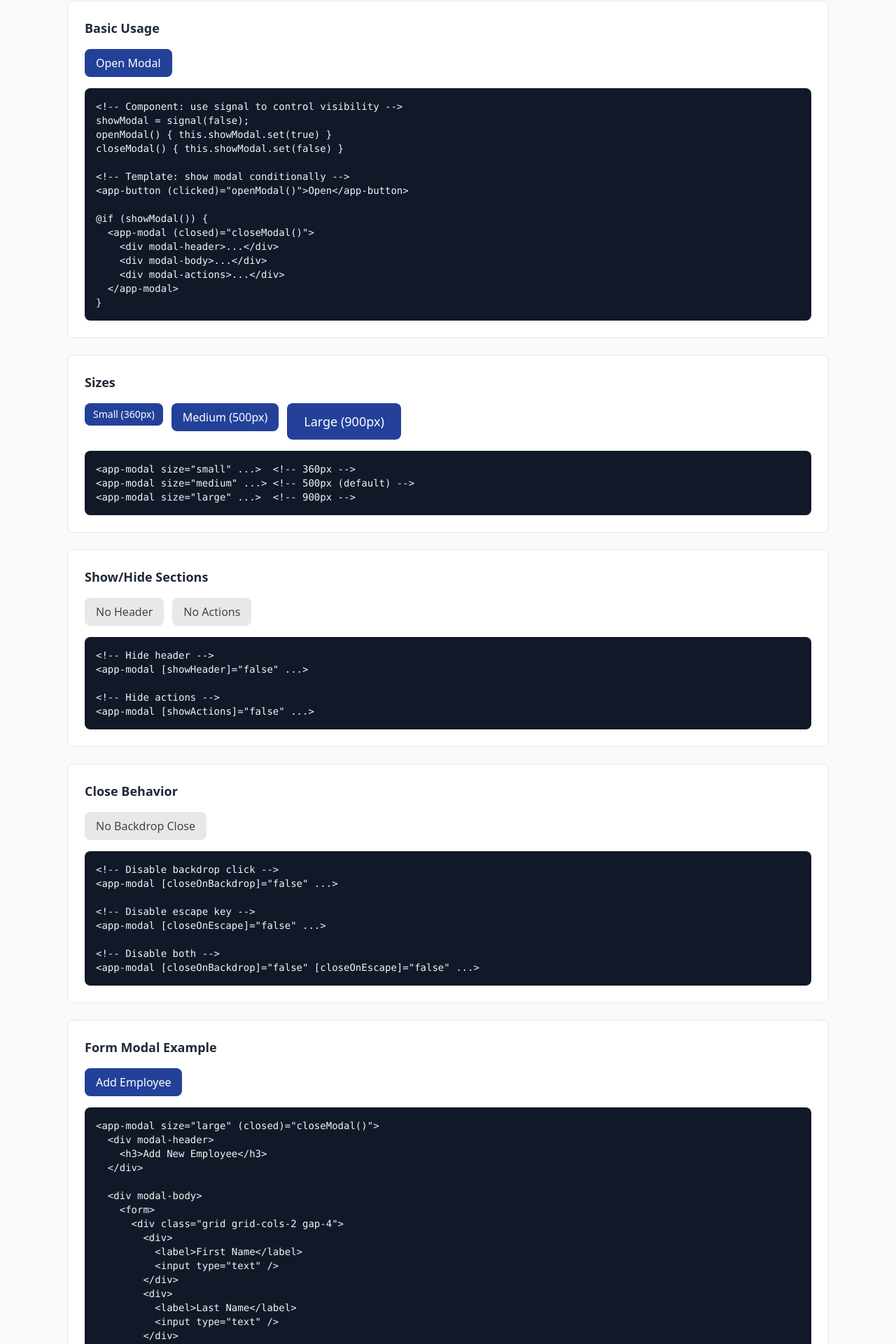
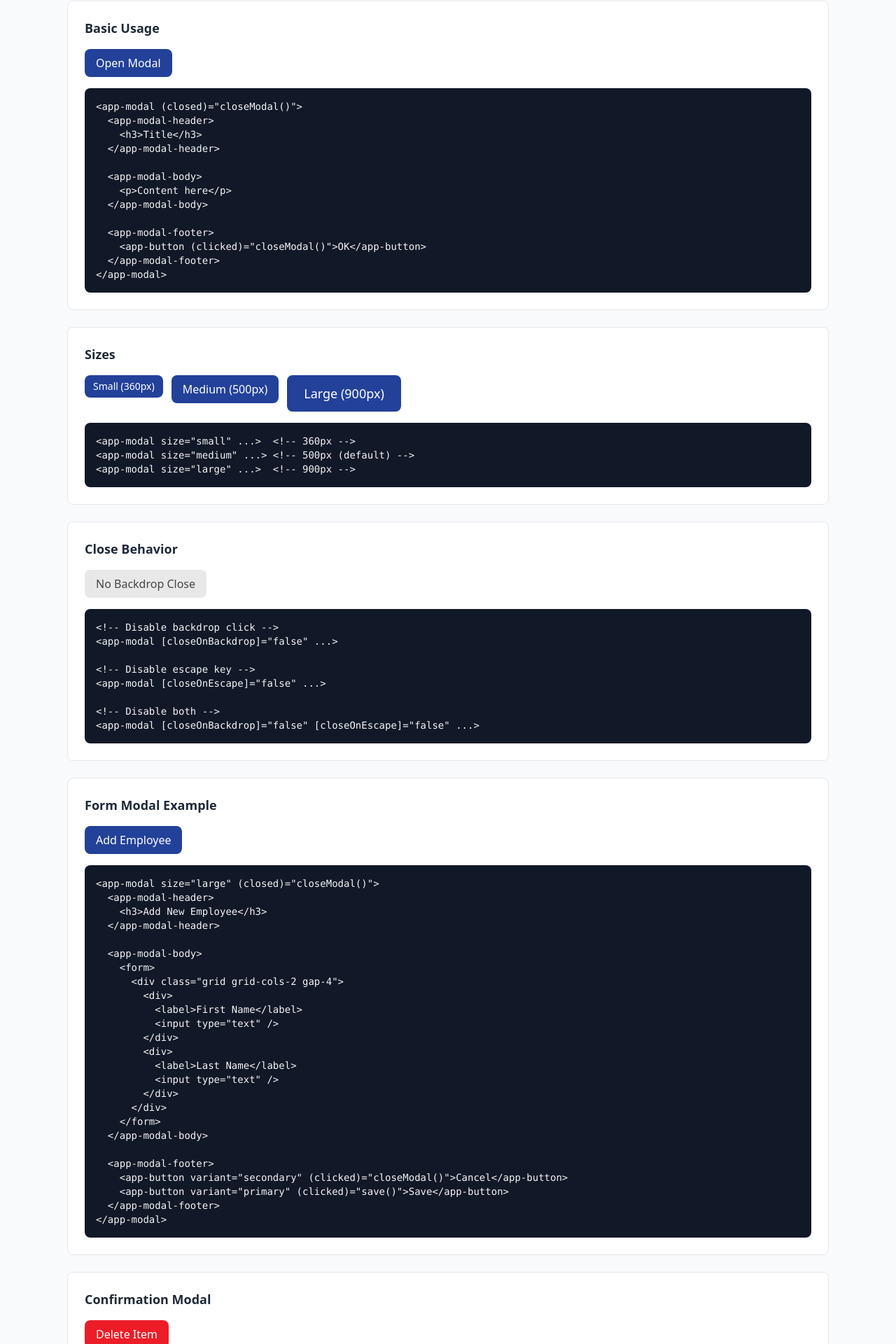
Before and after one commit to Moha-sami/HR_System, an Angular app in the folder src/Buy2.Frontend/Front/: page /docs/modal in a window 1280 px wide. Shown: the part 288-2208 px from the top of the page at 70% size. Built offline with nearby package versions, Linux system fonts and the light colour scheme.

Commit message:
SCRUM-58: Refactor modal documentation to use reusable modal components for header, body, and footer and close button

```diff
--- a/src/Buy2.Frontend/Front/src/app/features/docs/modal/modal-docs.component.html
+++ b/src/Buy2.Frontend/Front/src/app/features/docs/modal/modal-docs.component.html
@@ -27,35 +27,33 @@
 
       @if (basicModal()) {
         <app-modal (closed)="closeModal(basicModal)">
-          <div modal-header>
+          <app-modal-header>
             <h3 class="text-lg font-semibold text-neutral-800">Basic Modal</h3>
-          </div>
-          <div modal-body>
-            <p class="text-neutral-600">This is a basic modal with header, body, and actions.</p>
-          </div>
-          <div modal-actions>
+          </app-modal-header>
+          <app-modal-body>
+            <p class="text-neutral-600">This is a basic modal with header, body, and footer.</p>
+          </app-modal-body>
+          <app-modal-footer>
             <app-button variant="primary" (clicked)="closeModal(basicModal)">Got it</app-button>
-          </div>
+          </app-modal-footer>
         </app-modal>
       }
 
       <pre
         class="bg-neutral-900 text-neutral-100 p-4 rounded-lg text-sm overflow-x-auto"
-      ><code>&lt;!-- Component: use signal to control visibility --&gt;
-showModal = signal&#40;false&#41;;
-openModal&#40;&#41; &#123; this.showModal.set&#40;true&#41; &#125;
-closeModal&#40;&#41; &#123; this.showModal.set&#40;false&#41; &#125;
+      ><code>&lt;app-modal (closed)="closeModal()"&gt;
+  &lt;app-modal-header&gt;
+    &lt;h3&gt;Title&lt;/h3&gt;
+  &lt;/app-modal-header&gt;
 
-&lt;!-- Template: show modal conditionally --&gt;
-&lt;app-button &#40;clicked&#41;=&quot;openModal&#40;&#41;&quot;&gt;Open&lt;/app-button&gt;
+  &lt;app-modal-body&gt;
+    &lt;p&gt;Content here&lt;/p&gt;
+  &lt;/app-modal-body&gt;
 
-&#64;if &#40;showModal&#40;&#41;&#41; &#123;
-  &lt;app-modal &#40;closed&#41;=&quot;closeModal&#40;&#41;&quot;&gt;
-    &lt;div modal-header&gt;...&lt;/div&gt;
-    &lt;div modal-body&gt;...&lt;/div&gt;
-    &lt;div modal-actions&gt;...&lt;/div&gt;
-  &lt;/app-modal&gt;
-&#125;</code></pre>
+  &lt;app-modal-footer&gt;
+    &lt;app-button (clicked)="closeModal()"&gt;OK&lt;/app-button&gt;
+  &lt;/app-modal-footer&gt;
+&lt;/app-modal&gt;</code></pre>
     </section>
 
     <!-- ═══════════════════════════════════════════════════════ -->
@@ -76,29 +74,29 @@ closeModal&#40;&#41; &#123; this.showModal.set&#40;false&#41; &#125;
 
       @if (smallModal()) {
         <app-modal size="small" (closed)="closeModal(smallModal)">
-          <div modal-header>
+          <app-modal-header>
             <h3 class="text-lg font-semibold text-neutral-800">Small Modal</h3>
-          </div>
-          <div modal-body>
+          </app-modal-header>
+          <app-modal-body>
             <p class="text-neutral-600">360px wide. Good for alerts and confirmations.</p>
-          </div>
-          <div modal-actions>
+          </app-modal-body>
+          <app-modal-footer>
             <app-button variant="primary" (clicked)="closeModal(smallModal)">OK</app-button>
-          </div>
+          </app-modal-footer>
         </app-modal>
       }
 
       @if (largeModal()) {
         <app-modal size="large" (closed)="closeModal(largeModal)">
-          <div modal-header>
+          <app-modal-header>
             <h3 class="text-lg font-semibold text-neutral-800">Large Modal</h3>
-          </div>
-          <div modal-body>
+          </app-modal-header>
+          <app-modal-body>
             <p class="text-neutral-600">900px wide. Good for forms and complex content.</p>
-          </div>
-          <div modal-actions>
+          </app-modal-body>
+          <app-modal-footer>
             <app-button variant="primary" (clicked)="closeModal(largeModal)">Got it</app-button>
-          </div>
+          </app-modal-footer>
         </app-modal>
       }
 
@@ -107,54 +105,6 @@ closeModal&#40;&#41; &#123; this.showModal.set&#40;false&#41; &#125;
       ><code>&lt;app-modal size="small" ...&gt;  &lt;!-- 360px --&gt;
 &lt;app-modal size="medium" ...&gt; &lt;!-- 500px (default) --&gt;
 &lt;app-modal size="large" ...&gt;  &lt;!-- 900px --&gt;</code></pre>
-    </section>
-
-    <!-- ═══════════════════════════════════════════════════════ -->
-    <!-- SHOW/HIDE SECTIONS                                     -->
-    <!-- ═══════════════════════════════════════════════════════ -->
-    <section class="bg-white rounded-lg border border-neutral-200 p-6 mb-6">
-      <h2 class="text-lg font-semibold text-neutral-800 mb-4">Show/Hide Sections</h2>
-
-      <div class="flex gap-3 mb-4">
-        <app-button variant="secondary" (clicked)="openModal(noHeaderModal)">No Header</app-button>
-        <app-button variant="secondary" (clicked)="openModal(noActionsModal)"
-          >No Actions</app-button
-        >
-      </div>
-
-      @if (noHeaderModal()) {
-        <app-modal [showHeader]="false" (closed)="closeModal(noHeaderModal)">
-          <div modal-body>
-            <p class="text-neutral-600">
-              This modal has no header section. The close button is also hidden.
-            </p>
-          </div>
-          <div modal-actions>
-            <app-button variant="primary" (clicked)="closeModal(noHeaderModal)">Close</app-button>
-          </div>
-        </app-modal>
-      }
-
-      @if (noActionsModal()) {
-        <app-modal [showActions]="false" (closed)="closeModal(noActionsModal)">
-          <div modal-header>
-            <h3 class="text-lg font-semibold text-neutral-800">No Actions</h3>
-          </div>
-          <div modal-body>
-            <p class="text-neutral-600">
-              This modal has no actions footer. Close by clicking backdrop or pressing Escape.
-            </p>
-          </div>
-        </app-modal>
-      }
-
-      <pre
-        class="bg-neutral-900 text-neutral-100 p-4 rounded-lg text-sm overflow-x-auto"
-      ><code>&lt;!-- Hide header --&gt;
-&lt;app-modal [showHeader]="false" ...&gt;
-
-&lt;!-- Hide actions --&gt;
-&lt;app-modal [showActions]="false" ...&gt;</code></pre>
     </section>
 
     <!-- ═══════════════════════════════════════════════════════ -->
@@ -171,17 +121,17 @@ closeModal&#40;&#41; &#123; this.showModal.set&#40;false&#41; &#125;
 
       @if (noBackdropModal()) {
         <app-modal [closeOnBackdrop]="false" (closed)="closeModal(noBackdropModal)">
-          <div modal-header>
+          <app-modal-header>
             <h3 class="text-lg font-semibold text-neutral-800">Backdrop Disabled</h3>
-          </div>
-          <div modal-body>
+          </app-modal-header>
+          <app-modal-body>
             <p class="text-neutral-600">
               Clicking outside does nothing. Press Escape or click the button to close.
             </p>
-          </div>
-          <div modal-actions>
+          </app-modal-body>
+          <app-modal-footer>
             <app-button variant="primary" (clicked)="closeModal(noBackdropModal)">Close</app-button>
-          </div>
+          </app-modal-footer>
         </app-modal>
       }
 
@@ -215,10 +165,10 @@ closeModal&#40;&#41; &#123; this.showModal.set&#40;false&#41; &#125;
 
       @if (formModal()) {
         <app-modal size="large" (closed)="closeModal(formModal)">
-          <div modal-header>
+          <app-modal-header>
             <h3 class="text-lg font-semibold text-neutral-800">Add New Employee</h3>
-          </div>
-          <div modal-body>
+          </app-modal-header>
+          <app-modal-body>
             <form class="space-y-4">
               <div class="grid grid-cols-2 gap-4">
                 <div>
@@ -258,22 +208,22 @@ closeModal&#40;&#41; &#123; this.showModal.set&#40;false&#41; &#125;
                 </select>
               </div>
             </form>
-          </div>
-          <div modal-actions>
+          </app-modal-body>
+          <app-modal-footer>
             <app-button variant="secondary" (clicked)="closeModal(formModal)">Cancel</app-button>
             <app-button variant="primary" (clicked)="onSubmit()">Save Employee</app-button>
-          </div>
+          </app-modal-footer>
         </app-modal>
       }
 
       <pre
         class="bg-neutral-900 text-neutral-100 p-4 rounded-lg text-sm overflow-x-auto"
       ><code>&lt;app-modal size="large" (closed)="closeModal()"&gt;
-  &lt;div modal-header&gt;
+  &lt;app-modal-header&gt;
     &lt;h3&gt;Add New Employee&lt;/h3&gt;
-  &lt;/div&gt;
+  &lt;/app-modal-header&gt;
 
-  &lt;div modal-body&gt;
+  &lt;app-modal-body&gt;
     &lt;form&gt;
       &lt;div class="grid grid-cols-2 gap-4"&gt;
         &lt;div&gt;
@@ -286,12 +236,12 @@ closeModal&#40;&#41; &#123; this.showModal.set&#40;false&#41; &#125;
         &lt;/div&gt;
       &lt;/div&gt;
     &lt;/form&gt;
-  &lt;/div&gt;
+  &lt;/app-modal-body&gt;
 
-  &lt;div modal-actions&gt;
+  &lt;app-modal-footer&gt;
     &lt;app-button variant="secondary" (clicked)="closeModal()"&gt;Cancel&lt;/app-button&gt;
     &lt;app-button variant="primary" (clicked)="save()"&gt;Save&lt;/app-button&gt;
-  &lt;/div&gt;
+  &lt;/app-modal-footer&gt;
 &lt;/app-modal&gt;</code></pre>
     </section>
 
@@ -306,8 +256,8 @@ closeModal&#40;&#41; &#123; this.showModal.set&#40;false&#41; &#125;
       </div>
 
       @if (confirmModal()) {
-        <app-modal size="small" [showHeader]="false" (closed)="closeModal(confirmModal)">
-          <div modal-body>
+        <app-modal size="small" (closed)="closeModal(confirmModal)">
+          <app-modal-body>
             <div class="text-center">
               <div
                 class="mx-auto flex items-center justify-center h-12 w-12 rounded-full bg-red-100 mb-4"
@@ -329,18 +279,18 @@ closeModal&#40;&#41; &#123; this.showModal.set&#40;false&#41; &#125;
               <h3 class="text-lg font-semibold text-neutral-800 mb-2">Delete Item?</h3>
               <p class="text-neutral-500 text-sm">This action cannot be undone.</p>
             </div>
-          </div>
-          <div modal-actions>
+          </app-modal-body>
+          <app-modal-footer>
             <app-button variant="secondary" (clicked)="onCancel()">Cancel</app-button>
             <app-button variant="danger" (clicked)="onConfirm()">Delete</app-button>
-          </div>
+          </app-modal-footer>
         </app-modal>
       }
 
       <pre
         class="bg-neutral-900 text-neutral-100 p-4 rounded-lg text-sm overflow-x-auto"
-      ><code>&lt;app-modal size="small" [showHeader]="false" (closed)="closeModal()"&gt;
-  &lt;div modal-body&gt;
+      ><code>&lt;app-modal size="small" (closed)="closeModal()"&gt;
+  &lt;app-modal-body&gt;
     &lt;div class="text-center"&gt;
       &lt;div class="icon-circle bg-red-100"&gt;
         &lt;svg class="text-red-600"&gt;...&lt;/svg&gt;
@@ -348,11 +298,12 @@ closeModal&#40;&#41; &#123; this.showModal.set&#40;false&#41; &#125;
       &lt;h3&gt;Delete Item?&lt;/h3&gt;
       &lt;p&gt;This action cannot be undone.&lt;/p&gt;
     &lt;/div&gt;
-  &lt;/div&gt;
-  &lt;div modal-actions&gt;
+  &lt;/app-modal-body&gt;
+
+  &lt;app-modal-footer&gt;
     &lt;app-button variant="secondary" (clicked)="cancel()"&gt;Cancel&lt;/app-button&gt;
     &lt;app-button variant="danger" (clicked)="confirm()"&gt;Delete&lt;/app-button&gt;
-  &lt;/div&gt;
+  &lt;/app-modal-footer&gt;
 &lt;/app-modal&gt;</code></pre>
     </section>
 
@@ -362,8 +313,8 @@ closeModal&#40;&#41; &#123; this.showModal.set&#40;false&#41; &#125;
     <section class="bg-white rounded-lg border border-neutral-200 p-6 mb-6">
       <h2 class="text-lg font-semibold text-neutral-800 mb-4">API Reference</h2>
 
-      <!-- Inputs -->
-      <h3 class="text-sm font-semibold text-neutral-700 mb-2">Inputs</h3>
+      <!-- Modal Inputs -->
+      <h3 class="text-sm font-semibold text-neutral-700 mb-2">app-modal Inputs</h3>
       <div class="overflow-x-auto mb-6">
         <table class="w-full text-sm">
           <thead>
@@ -382,16 +333,10 @@ closeModal&#40;&#41; &#123; this.showModal.set&#40;false&#41; &#125;
               <td class="py-2 text-neutral-600">Modal width (360px / 500px / 900px)</td>
             </tr>
             <tr class="border-b border-neutral-100">
-              <td class="py-2 pr-4 font-mono text-primary-600">showHeader</td>
+              <td class="py-2 pr-4 font-mono text-primary-600">showCloseButton</td>
               <td class="py-2 pr-4 text-neutral-600">boolean</td>
               <td class="py-2 pr-4 text-neutral-400">true</td>
-              <td class="py-2 text-neutral-600">Show/hide header section</td>
-            </tr>
-            <tr class="border-b border-neutral-100">
-              <td class="py-2 pr-4 font-mono text-primary-600">showActions</td>
-              <td class="py-2 pr-4 text-neutral-600">boolean</td>
-              <td class="py-2 pr-4 text-neutral-400">true</td>
-              <td class="py-2 text-neutral-600">Show/hide actions footer</td>
+              <td class="py-2 text-neutral-600">Show/hide close button (top-right)</td>
             </tr>
             <tr class="border-b border-neutral-100">
               <td class="py-2 pr-4 font-mono text-primary-600">closeOnBackdrop</td>
@@ -409,8 +354,8 @@ closeModal&#40;&#41; &#123; this.showModal.set&#40;false&#41; &#125;
         </table>
       </div>
 
-      <!-- Outputs -->
-      <h3 class="text-sm font-semibold text-neutral-700 mb-2">Outputs</h3>
+      <!-- Modal Outputs -->
+      <h3 class="text-sm font-semibold text-neutral-700 mb-2">app-modal Outputs</h3>
       <div class="overflow-x-auto mb-6">
         <table class="w-full text-sm">
           <thead>
@@ -432,32 +377,32 @@ closeModal&#40;&#41; &#123; this.showModal.set&#40;false&#41; &#125;
         </table>
       </div>
 
-      <!-- Content Projection Slots -->
-      <h3 class="text-sm font-semibold text-neutral-700 mb-2">Content Projection Slots</h3>
+      <!-- Sub-components -->
+      <h3 class="text-sm font-semibold text-neutral-700 mb-2">Sub-components</h3>
       <div class="overflow-x-auto">
         <table class="w-full text-sm">
           <thead>
             <tr class="border-b border-neutral-200">
-              <th class="text-left py-2 pr-4 text-neutral-500">Slot</th>
+              <th class="text-left py-2 pr-4 text-neutral-500">Component</th>
               <th class="text-left py-2 pr-4 text-neutral-500">Selector</th>
               <th class="text-left py-2 text-neutral-500">Description</th>
             </tr>
           </thead>
           <tbody>
             <tr class="border-b border-neutral-100">
-              <td class="py-2 pr-4 font-mono text-primary-600">Header</td>
-              <td class="py-2 pr-4 text-neutral-600">[modal-header]</td>
+              <td class="py-2 pr-4 font-mono text-primary-600">ModalHeaderComponent</td>
+              <td class="py-2 pr-4 text-neutral-600">app-modal-header</td>
               <td class="py-2 text-neutral-600">Top section with title</td>
             </tr>
             <tr class="border-b border-neutral-100">
-              <td class="py-2 pr-4 font-mono text-primary-600">Body</td>
-              <td class="py-2 pr-4 text-neutral-600">[modal-body]</td>
+              <td class="py-2 pr-4 font-mono text-primary-600">ModalBodyComponent</td>
+              <td class="py-2 pr-4 text-neutral-600">app-modal-body</td>
               <td class="py-2 text-neutral-600">Main content area (scrollable)</td>
             </tr>
             <tr>
-              <td class="py-2 pr-4 font-mono text-primary-600">Actions</td>
-              <td class="py-2 pr-4 text-neutral-600">[modal-actions]</td>
-              <td class="py-2 text-neutral-600">Bottom section with buttons</td>
+              <td class="py-2 pr-4 font-mono text-primary-600">ModalFooterComponent</td>
+              <td class="py-2 pr-4 text-neutral-600">app-modal-footer</td>
+              <td class="py-2 text-neutral-600">Bottom section with buttons (flex, gap 16px)</td>
             </tr>
           </tbody>
         </table>
```
Also changed, not shown: src/Buy2.Frontend/Front/src/app/features/docs/modal/modal-docs.component.ts (+11 -1 lines).
